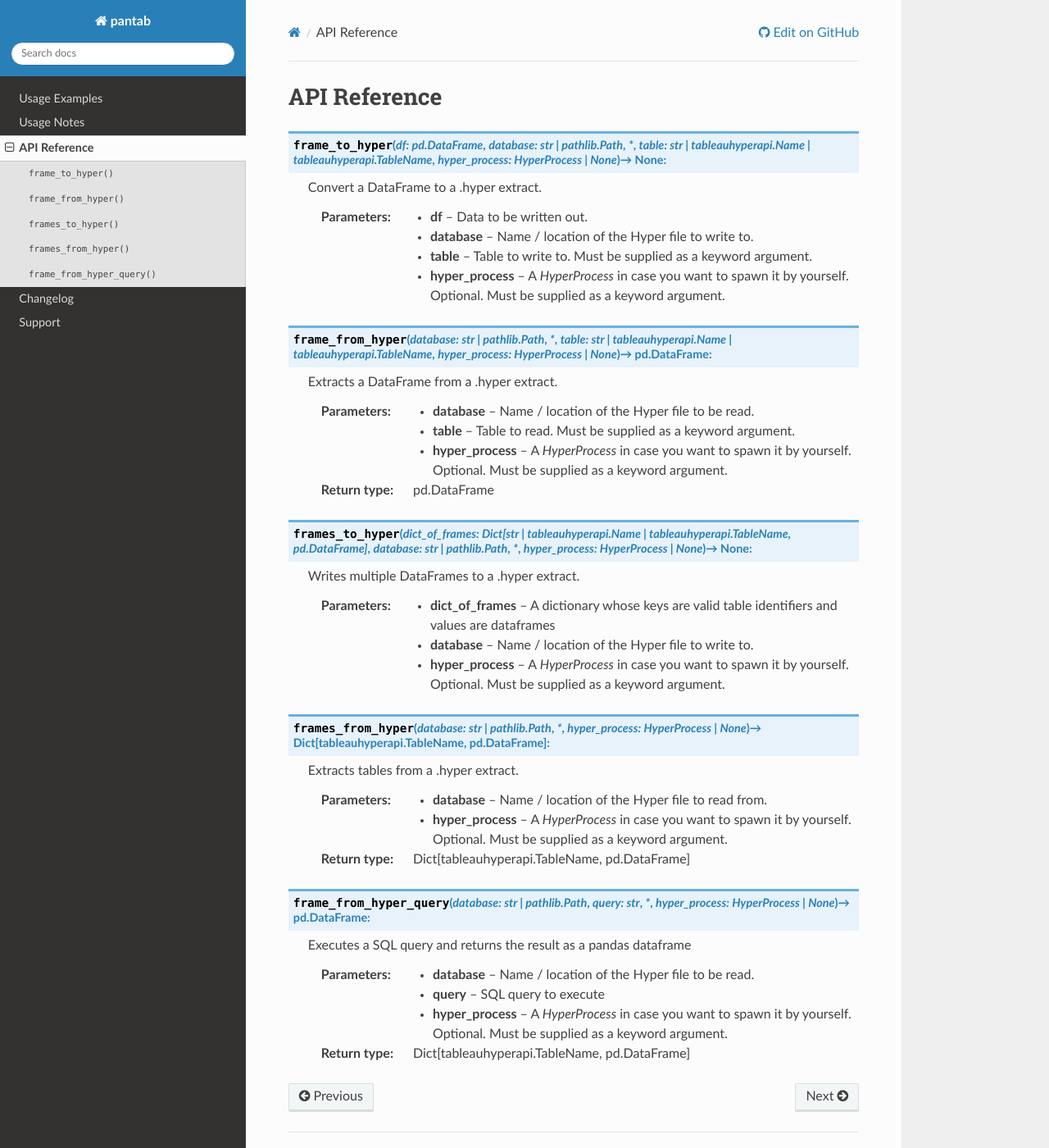
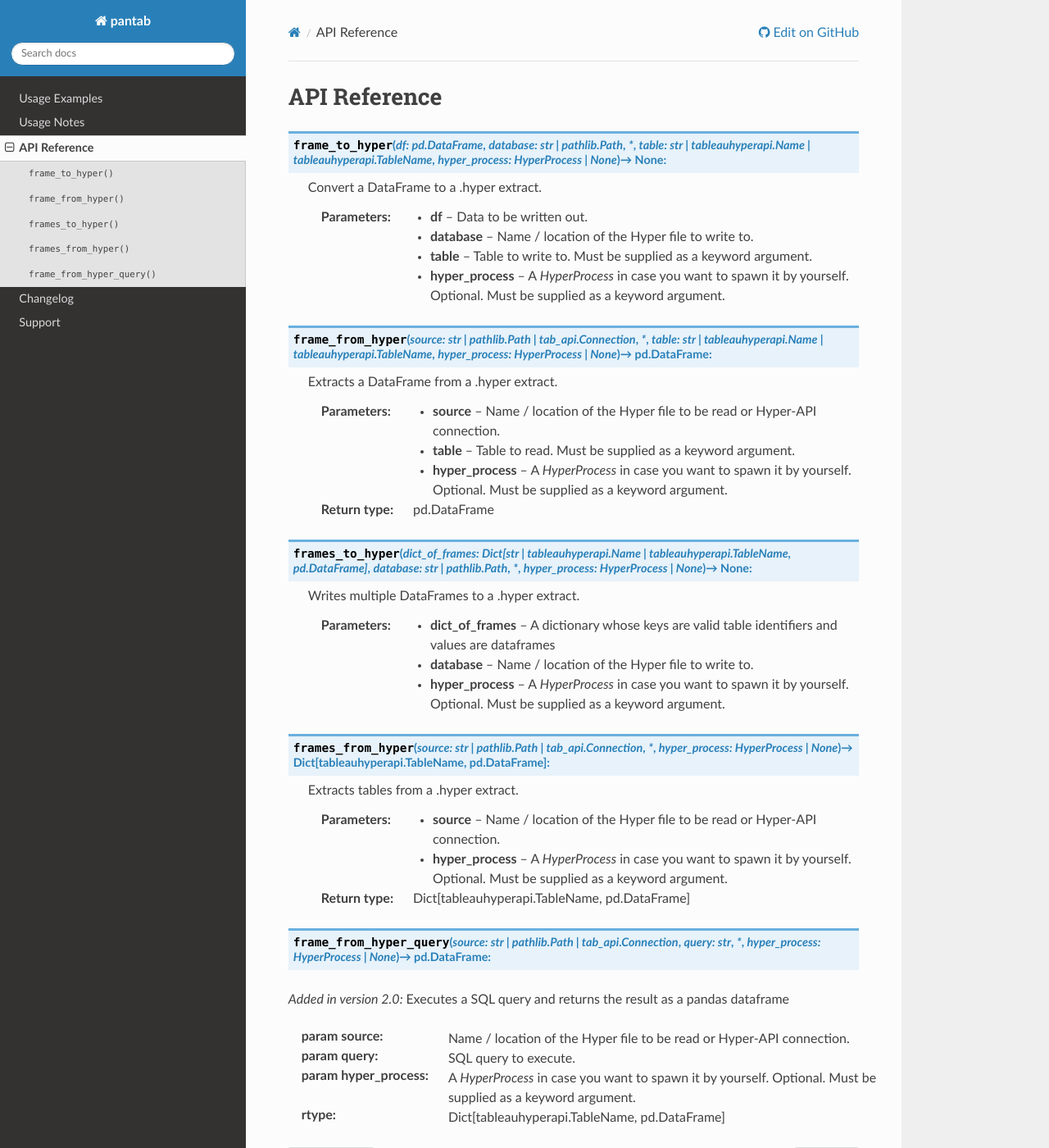
Before and after one commit to innobi/pantab, a Sphinx documentation site: the page built from doc/source/api.rst, in a window 1280 px wide and 1400 px high. Shown: the whole window at 82% size. Built offline with Sphinx 7.4.7 and the Read the Docs theme 2.0.0, drawn with Linux system fonts in a browser that asks for light colours.

Commit message:
Allow the user to supply his own Hyper connection when reading from Hyper (#123)

```diff
--- a/doc/source/api.rst
+++ b/doc/source/api.rst
@@ -11,11 +11,11 @@ API Reference
    :param hyper_process: A `HyperProcess` in case you want to spawn it by yourself. Optional. Must be supplied as a keyword argument.
 
 
-.. py:function:: frame_from_hyper(database: Union[str, pathlib.Path], *, table: Union[str, tableauhyperapi.Name, tableauhyperapi.TableName], hyper_process: Optional[HyperProcess]) -> pd.DataFrame:
+.. py:function:: frame_from_hyper(source: Union[str, pathlib.Path, tab_api.Connection], *, table: Union[str, tableauhyperapi.Name, tableauhyperapi.TableName], hyper_process: Optional[HyperProcess]) -> pd.DataFrame:
 
    Extracts a DataFrame from a .hyper extract.
 
-   :param database: Name / location of the Hyper file to be read.
+   :param source: Name / location of the Hyper file to be read  or Hyper-API connection.
    :param table: Table to read. Must be supplied as a keyword argument.
    :param hyper_process: A `HyperProcess` in case you want to spawn it by yourself. Optional. Must be supplied as a keyword argument.
    :rtype: pd.DataFrame
@@ -30,20 +30,22 @@ API Reference
    :param hyper_process: A `HyperProcess` in case you want to spawn it by yourself. Optional. Must be supplied as a keyword argument.
 
 
-.. py:function:: frames_from_hyper(database: Union[str, pathlib.Path], *, hyper_process: Optional[HyperProcess]) -> Dict[tableauhyperapi.TableName, pd.DataFrame]:
+.. py:function:: frames_from_hyper(source: Union[str, pathlib.Path, tab_api.Connection], *, hyper_process: Optional[HyperProcess]) -> Dict[tableauhyperapi.TableName, pd.DataFrame]:
 
    Extracts tables from a .hyper extract.
 
-   :param database: Name / location of the Hyper file to read from.
+   :param source: Name / location of the Hyper file to be read  or Hyper-API connection.
    :param hyper_process: A `HyperProcess` in case you want to spawn it by yourself. Optional. Must be supplied as a keyword argument.
    :rtype: Dict[tableauhyperapi.TableName, pd.DataFrame]
 
 
-.. py:function:: frame_from_hyper_query(database: Union[str, pathlib.Path], query: str, *, hyper_process: Optional[HyperProcess]) -> pd.DataFrame:
+.. py:function:: frame_from_hyper_query(source: Union[str, pathlib.Path, tab_api.Connection], query: str, *, hyper_process: Optional[HyperProcess]) -> pd.DataFrame:
+
+.. versionadded:: 2.0
 
    Executes a SQL query and returns the result as a pandas dataframe
 
-   :param database: Name / location of the Hyper file to be read.
-   :param query: SQL query to execute
+   :param source: Name / location of the Hyper file to be read  or Hyper-API connection.
+   :param query: SQL query to execute.
    :param hyper_process: A `HyperProcess` in case you want to spawn it by yourself. Optional. Must be supplied as a keyword argument.
    :rtype: Dict[tableauhyperapi.TableName, pd.DataFrame]
```
Also changed, not shown: doc/source/examples.rst (+50 -3 lines), 4 other files.
